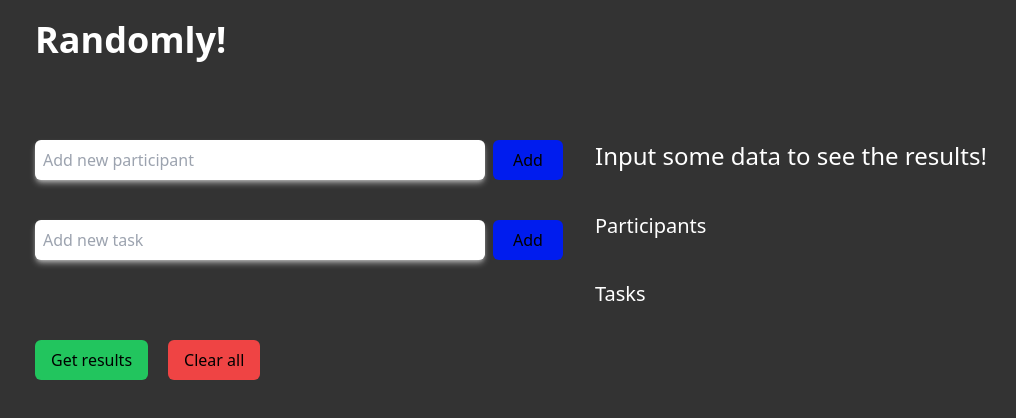
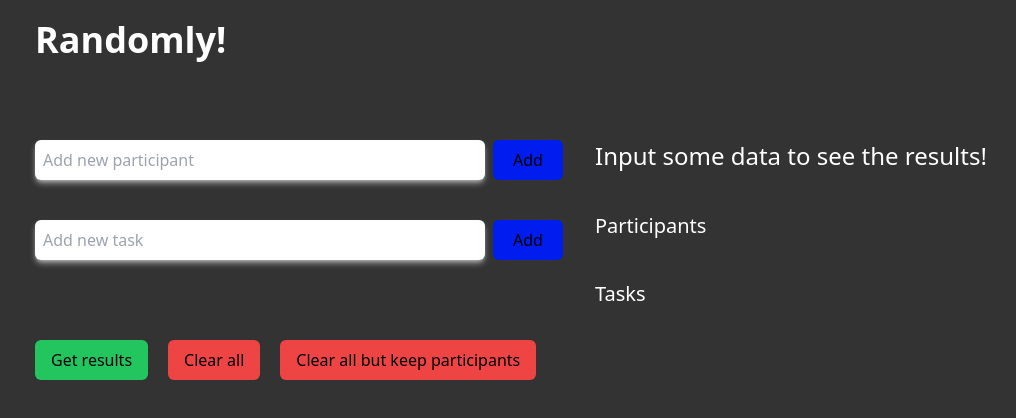
Before and after one commit to IvanGH4/randomly-lib, a React (Create React App) app: page / in a window 1280 px wide. Shown: the top 418 px of the page, without its empty margins (45-1061 px from the left). Built offline with nearby package versions, Linux system fonts and the light colour scheme.

Commit message:
Add clear all but keep participants

```diff
--- a/src/App.tsx
+++ b/src/App.tsx
@@ -22,6 +22,7 @@ type Action = {
     | 'SET_TASK'
     | 'ON_CHANGE'
     | 'CLEAR_ALL'
+    | 'RESET_WITH_PARTICIPANTS'
     | 'GET_RESULTS';
   payload?:
     | string
@@ -38,7 +39,7 @@ const shuffle = (array: string[]): string[] => {
 const assignTasks = (participants: string[], tasks: string[]): Result[] => {
   const tasksAux = [...tasks];
   const results: Result[] = [];
-
+  // TODO: niveles de dificultad a las tareas
   while (tasks.length > results.length) {
     participants.forEach((name) => {
       const task = shuffle(tasksAux)[Math.floor(Math.random() * tasksAux.length)];
@@ -82,6 +83,8 @@ const reducer = (state: State, action: Action): State => {
       return state;
     case 'CLEAR_ALL':
       return initialState;
+    case 'RESET_WITH_PARTICIPANTS':
+      return { ...initialState, participants: state.participants  }
     case 'GET_RESULTS':
       const results: Result[] = assignTasks(state.participants, state.tasks);
       return { ...state, results };
@@ -154,6 +157,11 @@ function App() {
               type='error'
               handleClick={() => dispatch({ type: 'CLEAR_ALL' })}
             />
+            <Cta
+              text='Clear all but keep participants'
+              type='error'
+              handleClick={() => dispatch({ type: 'RESET_WITH_PARTICIPANTS' })}
+            />
           </div>
         </article>
 
```
